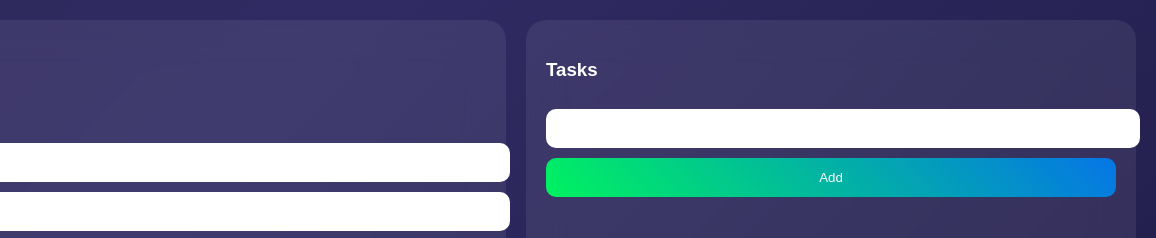
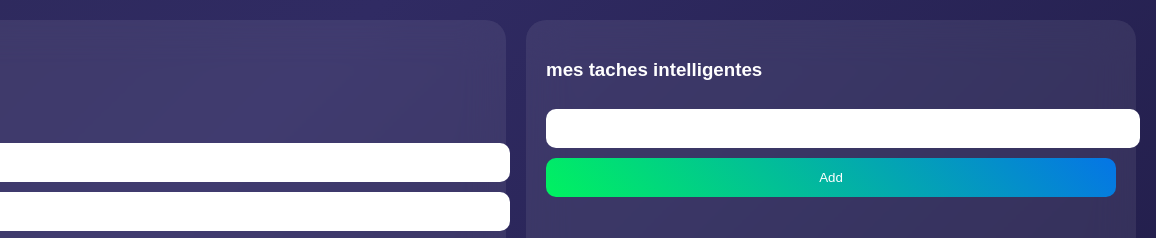
Before and after one commit to Charly12-zr/StudySphere, a plain HTML site: page frontend/dashboard.html in a window 1280 px wide. Shown: the top 238 px of the page, 124-1280 px from the left. Drawn offline with Linux system fonts and the light colour scheme.

```diff
--- a/frontend/dashboard.html
+++ b/frontend/dashboard.html
@@ -74,7 +74,7 @@ border-radius:10px;
 </div>
 
 <div class="card">
-<h3>Tasks</h3>
+<h3>mes taches intelligentes</h3>
 <input id="taskInput">
 <button onclick="add()">Add</button>
 <div id="tasks"></div>
```
Also changed, not shown: frontend/auth.html (+2 -2 lines).
